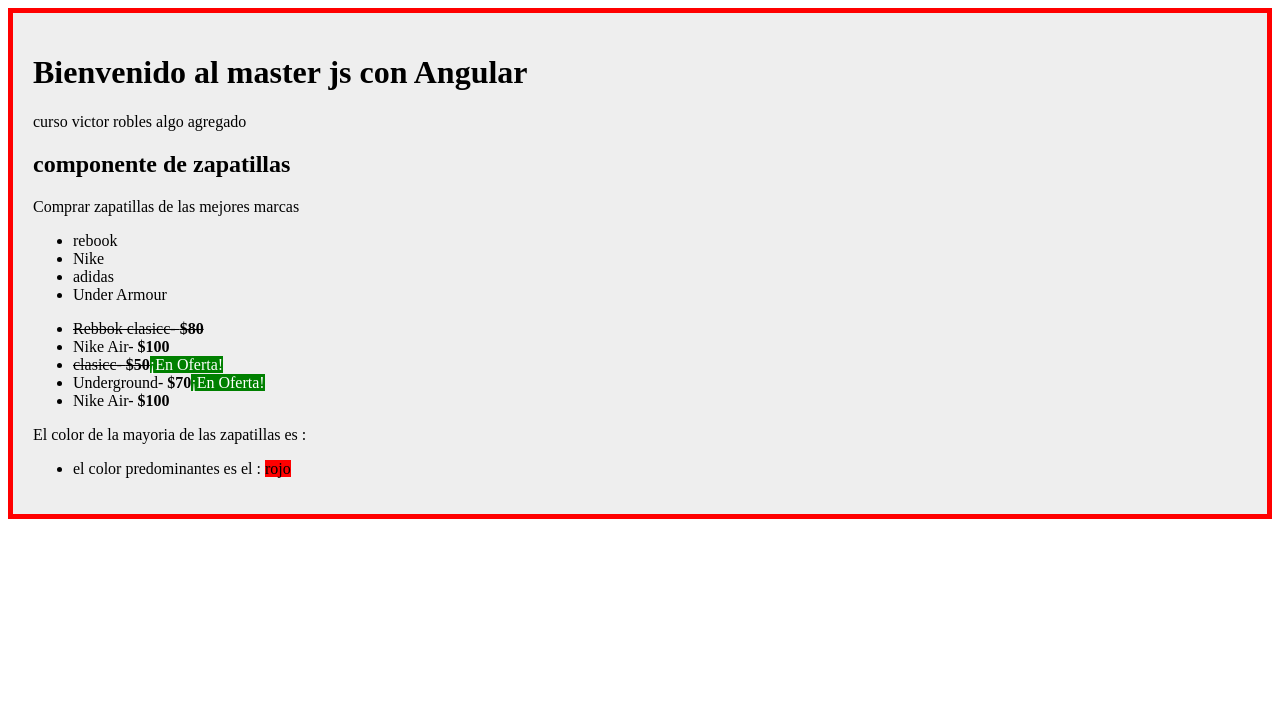
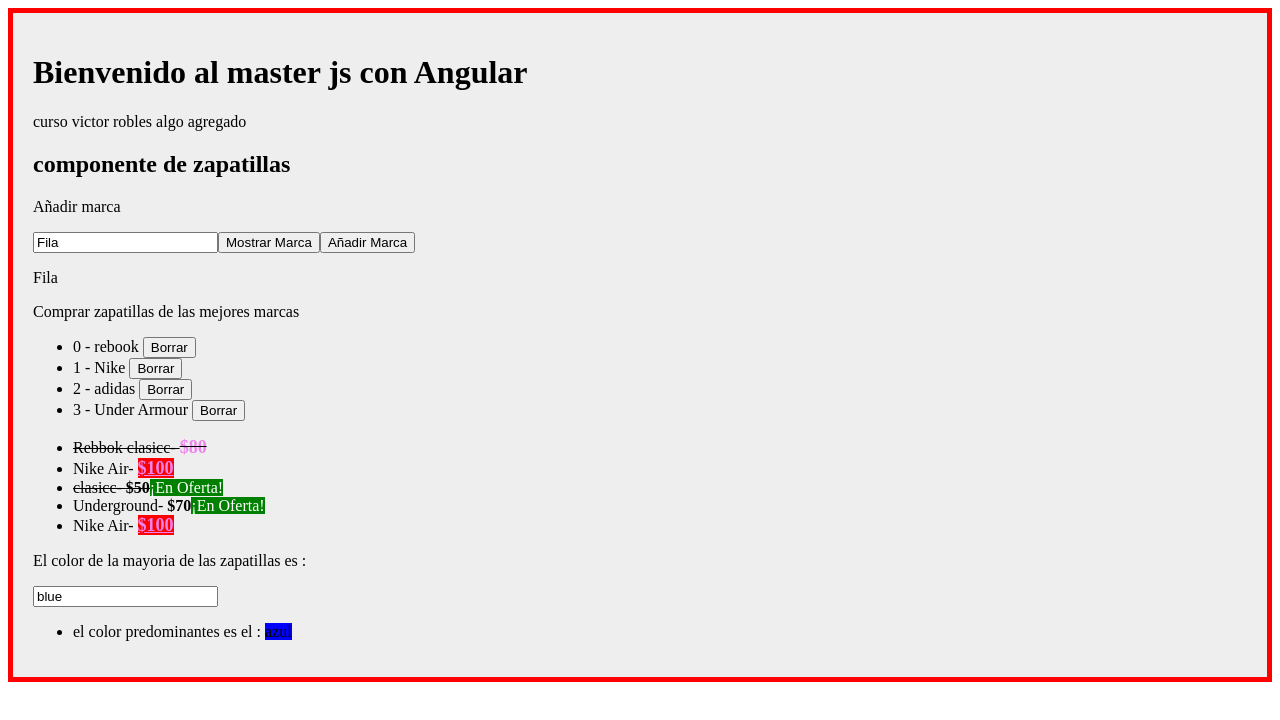
Before and after one commit to Gabrielbanegas94/Curso-javascript, an Angular app in the folder aprendiendo-angular/: page / in a window 1280 px wide. Shown: the top 720 px of the page. Built offline with nearby package versions, Linux system fonts and the light colour scheme.

Commit message:
agregamos algunas directivas de ngclass

```diff
--- a/aprendiendo-angular/src/app/app.module.ts
+++ b/aprendiendo-angular/src/app/app.module.ts
@@ -1,11 +1,13 @@
 import { BrowserModule } from '@angular/platform-browser';
 import { NgModule } from '@angular/core';
+import {FormsModule} from '@angular/forms'
 
 import { AppRoutingModule } from './app-routing.module';
 import { AppComponent } from './app.component';
 import { VideoJuegoComponent } from './videojuego/videojuego.component';
 import {zapatillasComponent} from './zapatillas/zapatillas.component';
 import { CursosComponent } from './cursos/cursos.component';
+import { from } from 'rxjs';
 
 @NgModule({
   declarations: [
@@ -17,7 +19,8 @@ import { CursosComponent } from './cursos/cursos.component';
   ],
   imports: [
     BrowserModule,
-    AppRoutingModule
+    AppRoutingModule,
+    FormsModule
   ],
   providers: [],
   bootstrap: [AppComponent]
--- a/aprendiendo-angular/src/app/zapatillas/zapatillas.component.html
+++ b/aprendiendo-angular/src/app/zapatillas/zapatillas.component.html
@@ -1,13 +1,27 @@
 <h2>{{titulo}}</h2>
+<p>Añadir marca</p>
+<p>
+<input type="text" [(ngModel)]="mi_marca"/>
+<button (click)="getMarca()">Mostrar Marca</button>
+<button (click)="addMarca()">Añadir  Marca</button>
+</p>
+<p>{{mi_marca}}</p>
 <p>Comprar zapatillas de las mejores marcas</p>
 <ul>
-    <li *ngFor="let marca of marcas">{{marca}}</li>
+    <li *ngFor="let marca of marcas; let indice =index">{{indice + ' - ' + marca }}
+        <button (click)="borrarMarca(indice)">Borrar</button>
+    </li>
 </ul>
 <ul>
     <li *ngFor="let deportiva of zapatillas">
         <span [ngStyle]="{
-            'text-decoration': !deportiva.stock ? 'line-through' :'none'
-        }">{{deportiva.nombre}}- <strong>${{deportiva.precio}}</strong></span>
+            'text-decoration': !deportiva.stock ? 'line-through' :'none'  }">
+            {{deportiva.nombre}}-
+         <strong [class.altoprecio]="deportiva.precio >=80 " [ngClass]="{'fondoRojo': deportiva.precio >= 100,
+                                                                         'subrayado' : deportiva.marca == 'Nike'
+                                                                    }">
+             ${{deportiva.precio}}</strong>
+    </span>
         <span *ngIf="deportiva.precio < 80" [style.background]="deportiva.precio <80 ? 'green': 'blue'"
             [style.color]="deportiva.precio <80 ? 'white': 'blue'">¡En Oferta!</span>
     </li>
@@ -15,6 +29,7 @@
 </ul>
 
 <p>El color de la mayoria de las zapatillas es : </p>
+<input type="text" [(ngModel)]="color">
 
 <ul [ngSwitch]="color">
     <li *ngSwitchCase ="'yellow'">
--- a/aprendiendo-angular/src/app/zapatillas/zapatillas.component.ts
+++ b/aprendiendo-angular/src/app/zapatillas/zapatillas.component.ts
@@ -12,10 +12,12 @@ export class zapatillasComponent implements OnInit{
     public zapatillas : Array<Zapatilla>;
     public marcas : string[];
     public color: string;
+    public mi_marca: string;
 
     constructor()
     {
-        this.color="red";
+        this.mi_marca ="Fila";
+        this.color="blue";
         this.marcas =new Array();
         this.zapatillas = [
             new Zapatilla('Rebbok clasicc','rebook','verde canario',80,false),
@@ -43,4 +45,16 @@ export class zapatillasComponent implements OnInit{
         console.log(this.marcas);
     }
 
+    getMarca(){
+        alert(this.mi_marca);
+    }
+
+    addMarca(){
+        this.marcas.push(this.mi_marca);
+    }
+
+    borrarMarca(index){
+   this.marcas.splice(index,1);//le paso el indice a borrar y cuantos elementos quiero que elimine
+    }
+
 }
--- /dev/null
+++ b/aprendiendo-angular/src/assets/styles.css
@@ -0,0 +1,12 @@
+.altoprecio{
+    color:violet;
+    font-size: 18px;
+}
+
+.fondoRojo{
+
+    background: red;
+}
+.subrayado{
+    text-decoration: underline;
+}
--- a/aprendiendo-angular/src/index.html
+++ b/aprendiendo-angular/src/index.html
@@ -6,6 +6,7 @@
   <base href="/">
   <meta name="viewport" content="width=device-width, initial-scale=1">
   <link rel="icon" type="image/x-icon" href="favicon.ico">
+  <link rel="stylesheet" href="assets/styles.css">
 </head>
 <body>
   <app-root></app-root>
```
